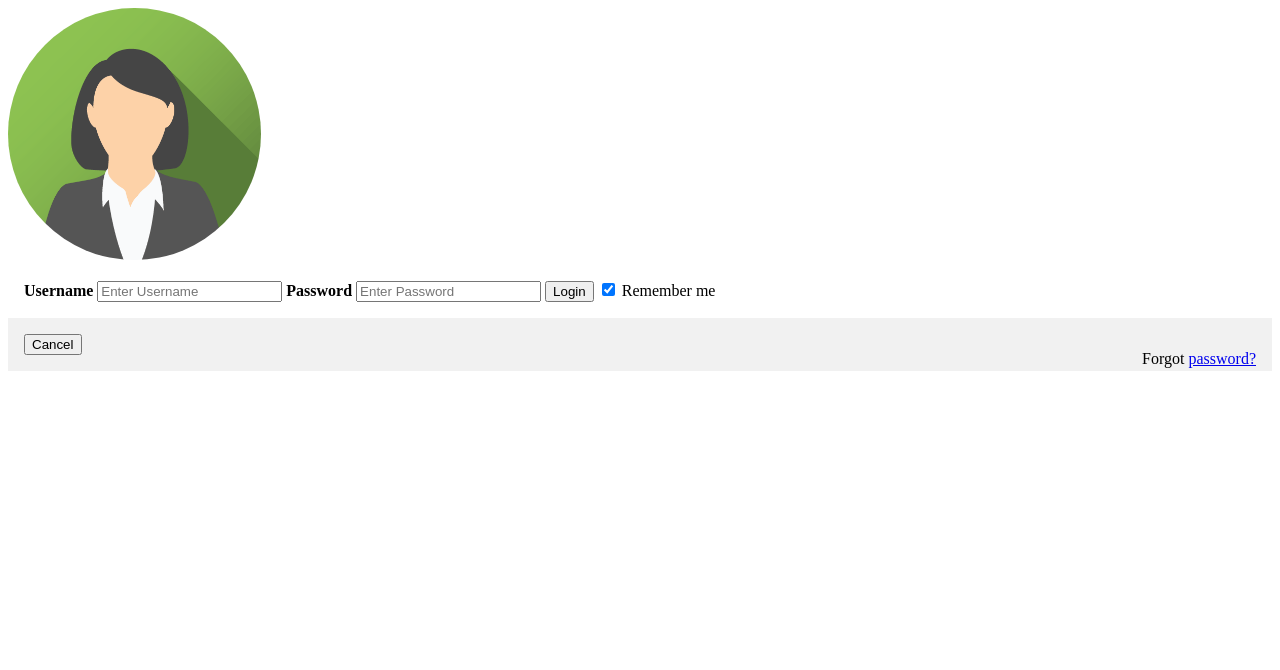
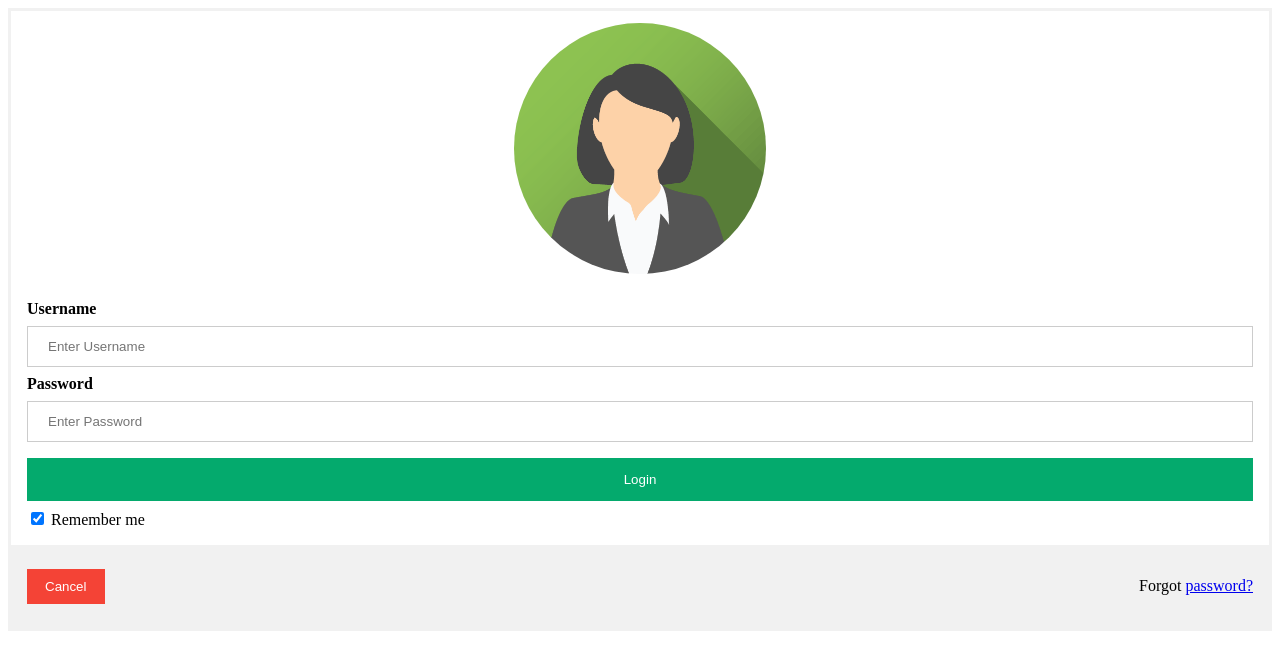
Before and after one commit to 23himanshusingh/HTML-CSS-tasks, a plain HTML site: page Task11.html in a window 1280 px wide. Drawn offline with Linux system fonts and the light colour scheme.

Commit message:
style11.css

```diff
--- a/style11.css
+++ b/style11.css
@@ -1,3 +1,46 @@
+form {
+  border: 3px solid #f1f1f1;
+}
+
+/* Full-width inputs */
+input[type=text], input[type=password] {
+  width: 100%;
+  padding: 12px 20px;
+  margin: 8px 0;
+  display: inline-block;
+  border: 1px solid #ccc;
+  box-sizing: border-box;
+}
+
+/* Set a style for all buttons */
+button {
+  background-color: #04AA6D;
+  color: white;
+  padding: 14px 20px;
+  margin: 8px 0;
+  border: none;
+  cursor: pointer;
+  width: 100%;
+}
+
+/* Add a hover effect for buttons */
+button:hover {
+  opacity: 0.8;
+}
+
+/* Extra style for the cancel button (red) */
+.cancelbtn {
+  width: auto;
+  padding: 10px 18px;
+  background-color: #f44336;
+}
+
+/* Center the avatar image inside this container */
+.imgcontainer {
+  text-align: center;
+  margin: 12px 0 6px 0;
+}
+
 /* Avatar image */
 img.avatar {
   width: 20%;
@@ -21,7 +64,6 @@ span.psw {
     display: block;
     float: none;
   }
-
   .cancelbtn {
     width: 100%;
   }
```
Lines whose indentation alone changed are shown as unchanged.
